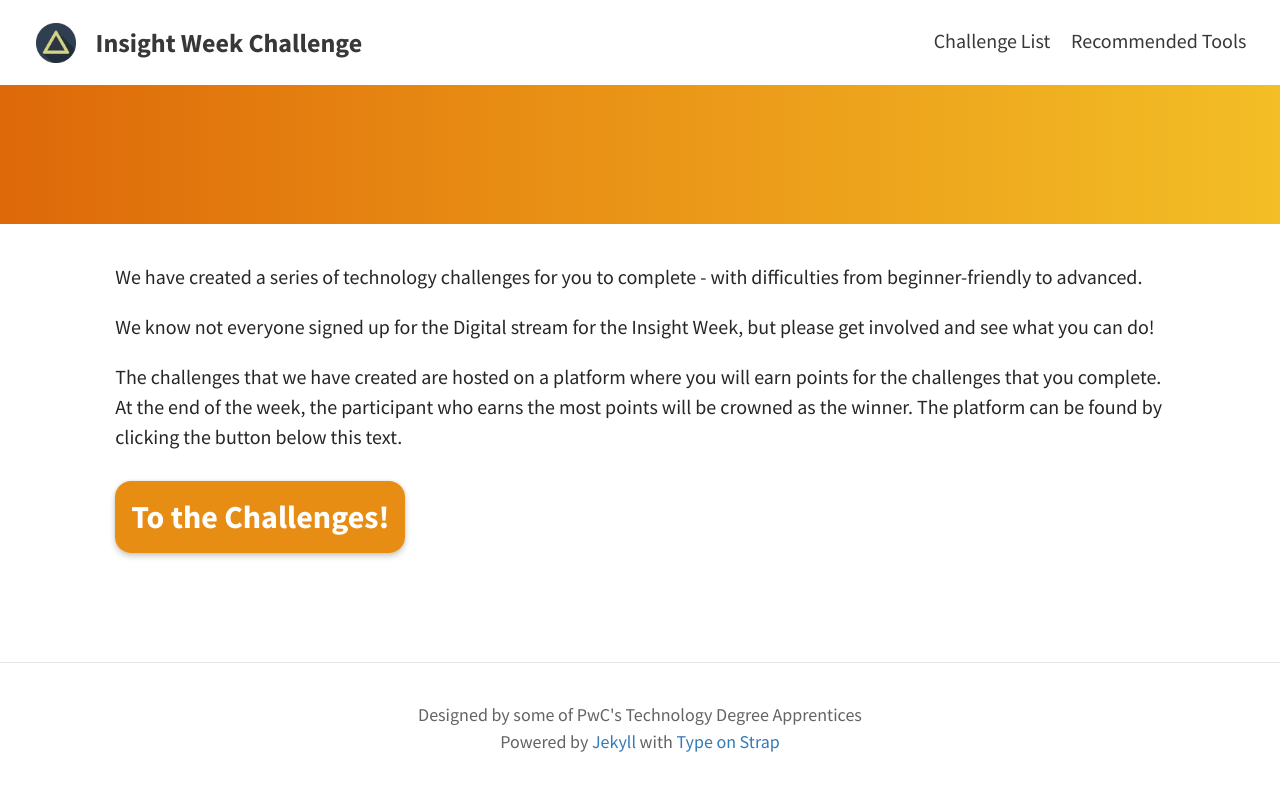
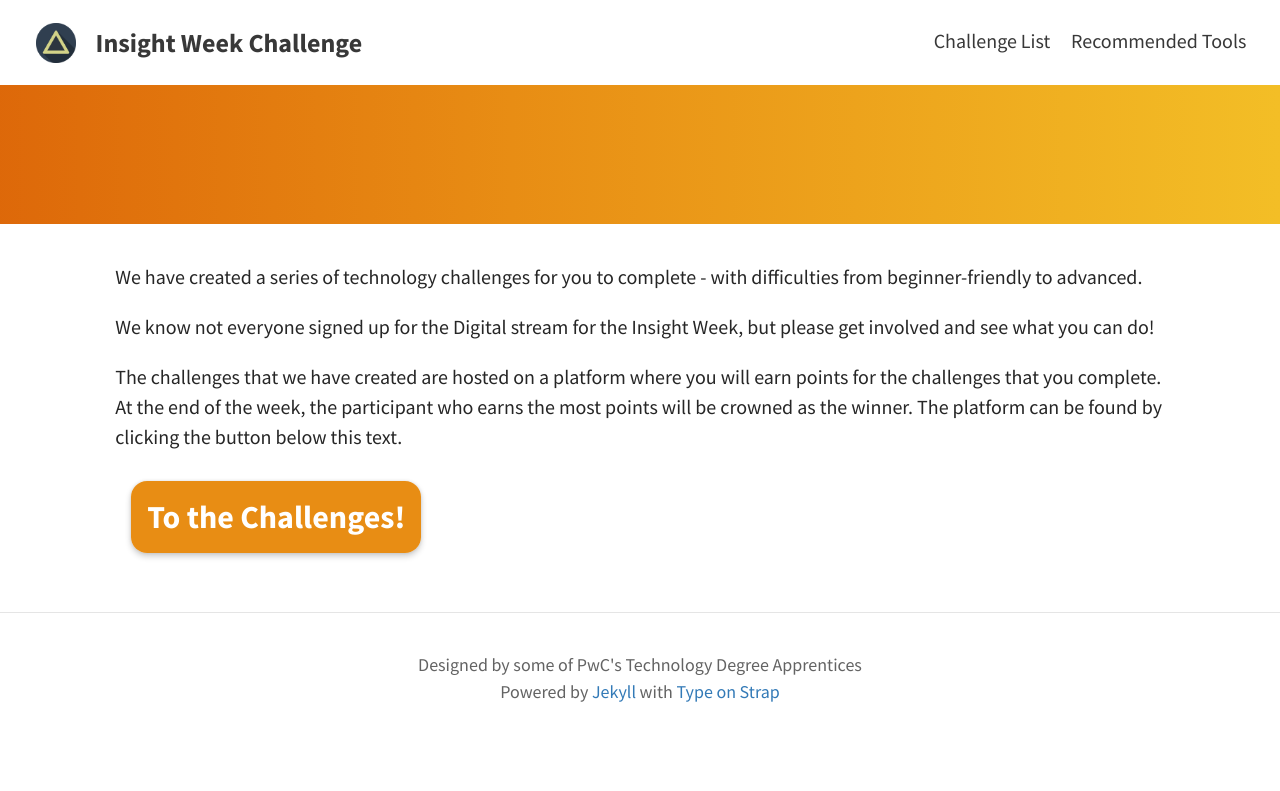
Before and after one commit to jnk838/insight-week-challenge, a Jekyll site: the page built from home.md, in a window 1280 px wide. Shown: the top 791 px of the page. Built offline with Jekyll 4.4.1, drawn with Linux system fonts in a browser that asks for light colours; our own code applies the rules of GitHub Pages for plain Markdown files.

Commit message:
Centre button on home screen

```diff
--- a/_sass/home.scss
+++ b/_sass/home.scss
@@ -12,7 +12,7 @@
     color: white;
     background-color: #e88d14;
     padding: 16px;
-    margin: 0px 16px 16px 0px;
+    margin: 0px 16px 16px 16px;
     border-radius: 16px;
     text-shadow: black 8px;
     transition: 0.6s;
--- a/home.md
+++ b/home.md
@@ -12,4 +12,3 @@ platform can be found by clicking the button below this text.
 <div style="margin-top: 16px">
     <br><a id="home-button" href="http://35.246.49.218:8000/" target="_blank">To the Challenges!</a><br>
 </div>
-<br>
```
